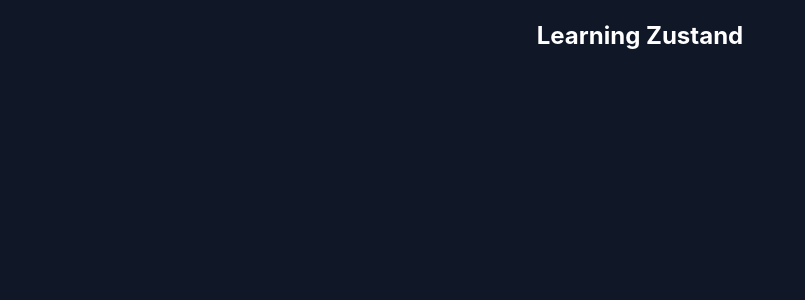
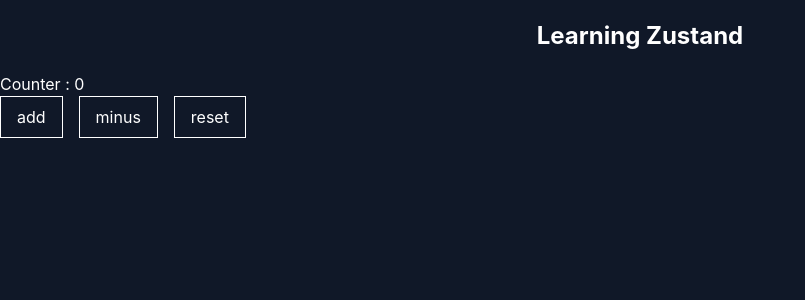
Before and after one commit to tonmoystark/learning-zustand, a React (Vite) app: page / in a window 1280 px wide. Shown: the top 300 px of the page, without its empty margins (0-805 px from the left). Built offline with nearby package versions, Linux system fonts and the light colour scheme.

Commit message:
counter project done

```diff
--- a/src/App.jsx
+++ b/src/App.jsx
@@ -1,9 +1,14 @@
+import Counter from "./components/Counter"
 
 function App() {
 
   return (
     <div className="min-h-screen bg-gray-900 text-white">
       <h1 className="text-2xl text-center font-bold py-5">Learning Zustand</h1>
+
+      <main>
+        <Counter />
+      </main>
     </div>
   )
 }
--- /dev/null
+++ b/src/components/Counter.jsx
@@ -0,0 +1,18 @@
+import { useCounterStore } from "../store/userCounterStore.js"
+
+const Counter = () => {
+
+    const {counter, increase, decrease, reset} = useCounterStore()
+  return (
+    <div>
+        <h1>Counter : {counter}</h1>
+        <div className="flex gap-4">
+            <button className="px-4 py-2 border" onClick={() => increase()}>add</button>
+            <button className="px-4 py-2 border" onClick={() => counter > 0 ? decrease() : ''}>minus</button>
+            <button className="px-4 py-2 border" onClick={() => reset()}>reset</button>
+        </div>
+    </div>
+  )
+}
+
+export default Counter
--- /dev/null
+++ b/src/store/userCounterStore.js
@@ -0,0 +1,9 @@
+import { create } from "zustand";
+
+
+export const useCounterStore = create((set) => ({
+    counter: 0,
+    increase: () => set(state => ({counter: state.counter + 1})),
+    decrease: () => set(state => ({counter: state.counter - 1})),
+    reset: () => set({counter:0})
+}))
```
